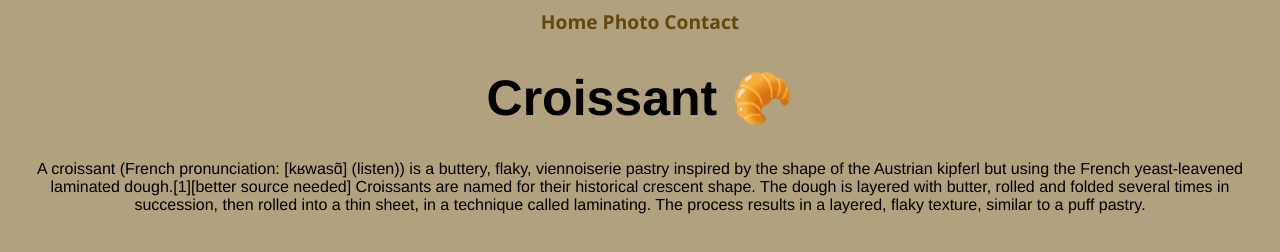
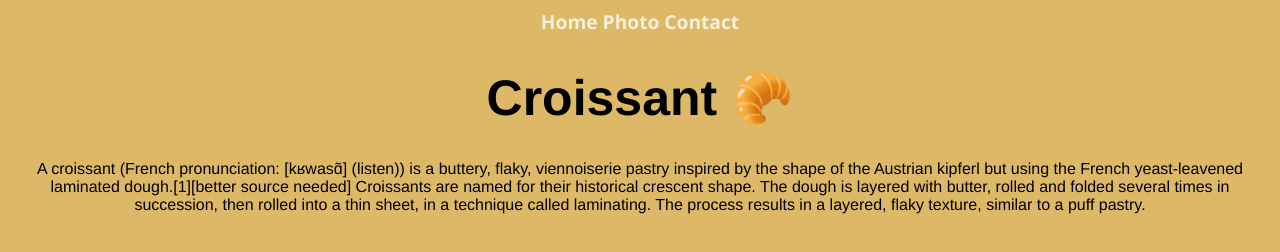
Before and after one commit to thenoxwitch/croissant, a plain HTML site: page index.html in a window 1280 px wide. Drawn offline with Linux system fonts and the light colour scheme.

Commit message:
updated css background and navbar colors

```diff
--- a/src/styles.css
+++ b/src/styles.css
@@ -1,5 +1,5 @@
 body {
-  background-color: rgb(177, 161, 127);
+  background-color: rgb(221, 184, 103);
   font-family: "Franklin Gothic Medium", "Arial Narrow", Arial, sans-serif;
   text-align: center;
 }
@@ -13,7 +13,7 @@ img {
 }
 
 a {
-  color: rgb(97, 72, 11);
+  color: rgb(247, 239, 219);
   text-decoration: none;
 }
 
```
